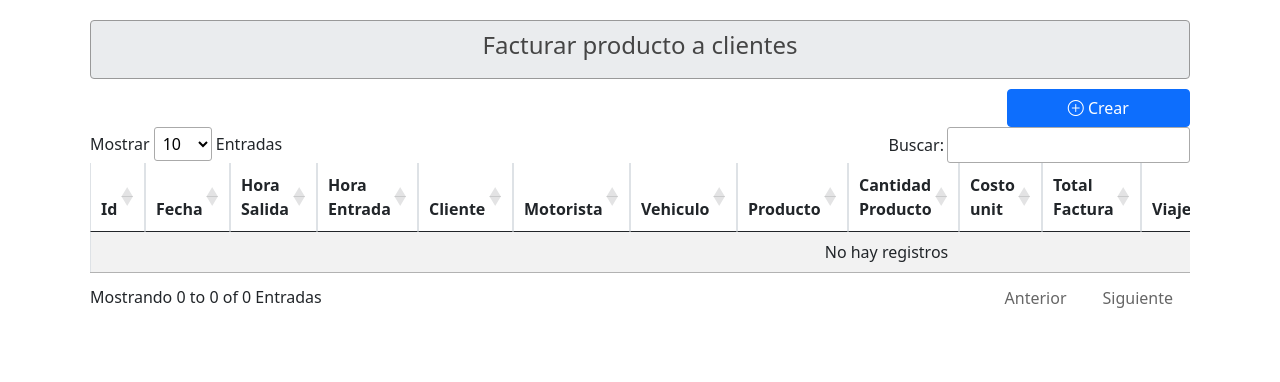
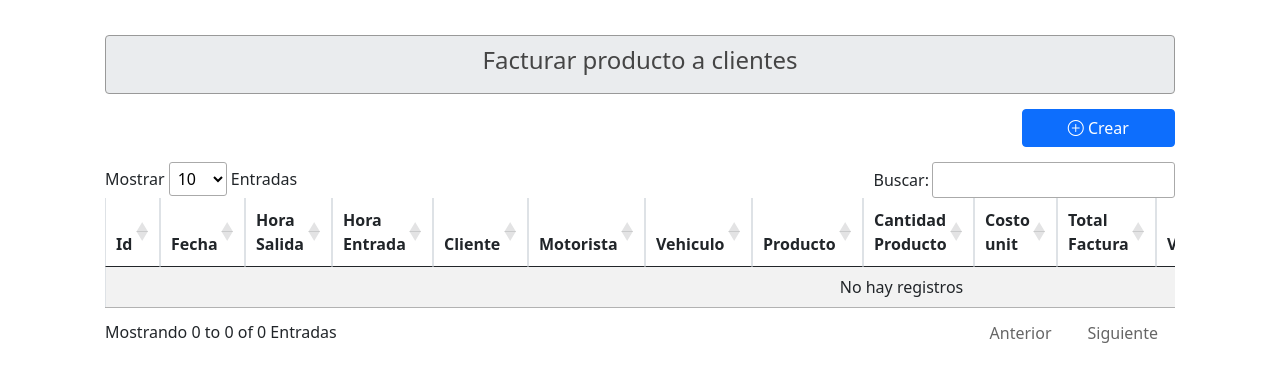
Before and after one commit to rcastro999/despachos, a PHP site: page /facturar_producto.php in a window 1280 px wide. Shown: the part 56-438 px from the top of the page. Run offline with PHP 8.4, Linux system fonts and the light colour scheme; data that the repository does not hold is empty; some libraries are stand-ins or nearby versions.

```diff
--- a/css/estilos.css
+++ b/css/estilos.css
@@ -9,3 +9,6 @@
     border-radius: 4px;
     margin-bottom: 10px;
 }
+article{
+    margin: 15px;
+}
--- a/facturar_producto.php
+++ b/facturar_producto.php
@@ -4,7 +4,7 @@
         <article class="art_titulos_pantallas">
             <h4 class="text-center">Facturar producto a clientes</h4>
         </article>
-        <article class="col-2 offset-10">
+        <article class="col-2 offset-10 art-btn-crearEncabezado">
                 <article class="text-center">
                     <button type="buttom" class="btn btn-primary w-100" data-bs-toggle="modal" data-bs-target="#modalCrearFactura" id="botonCrearFacturaEncabezado"><i class="bi bi-plus-circle"></i> Crear</button>
                 </article>
```
Also changed, not shown: metodos/crear_encabezado_factura.php (+6 -4 lines).
